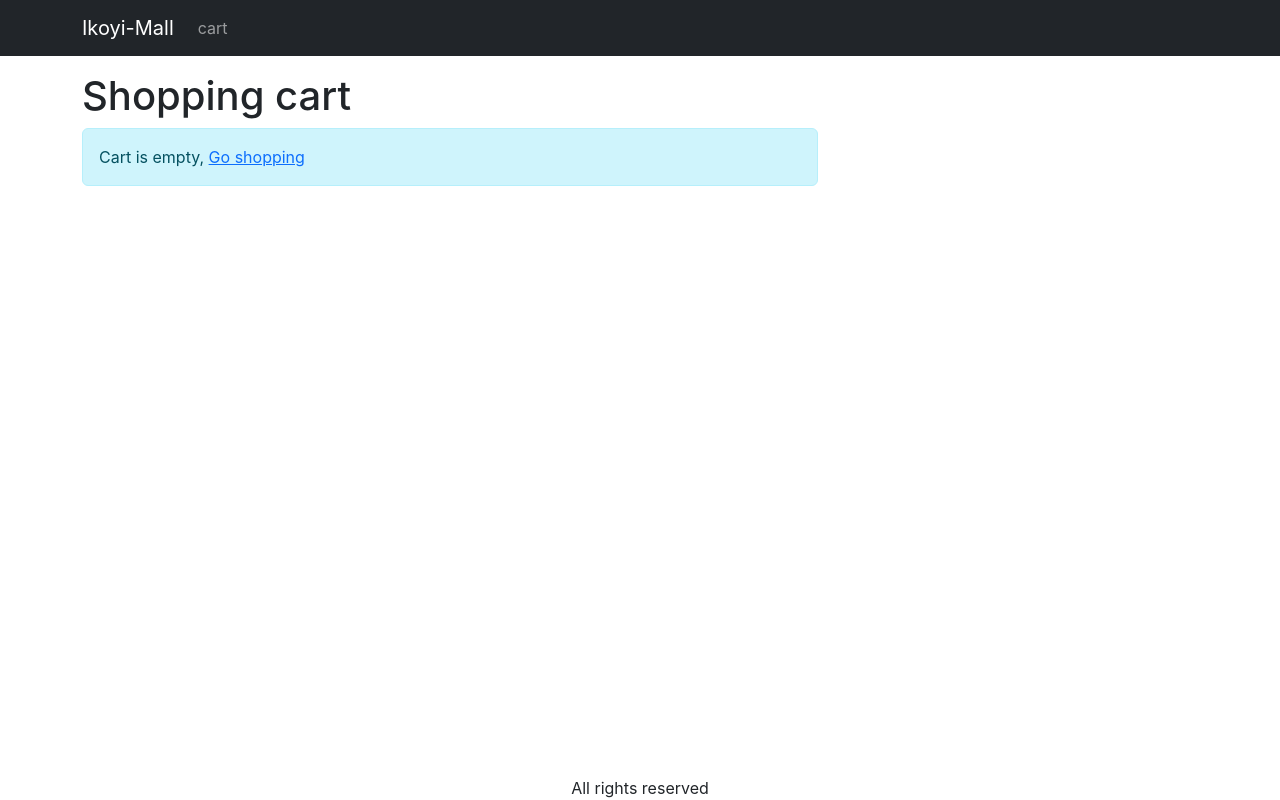
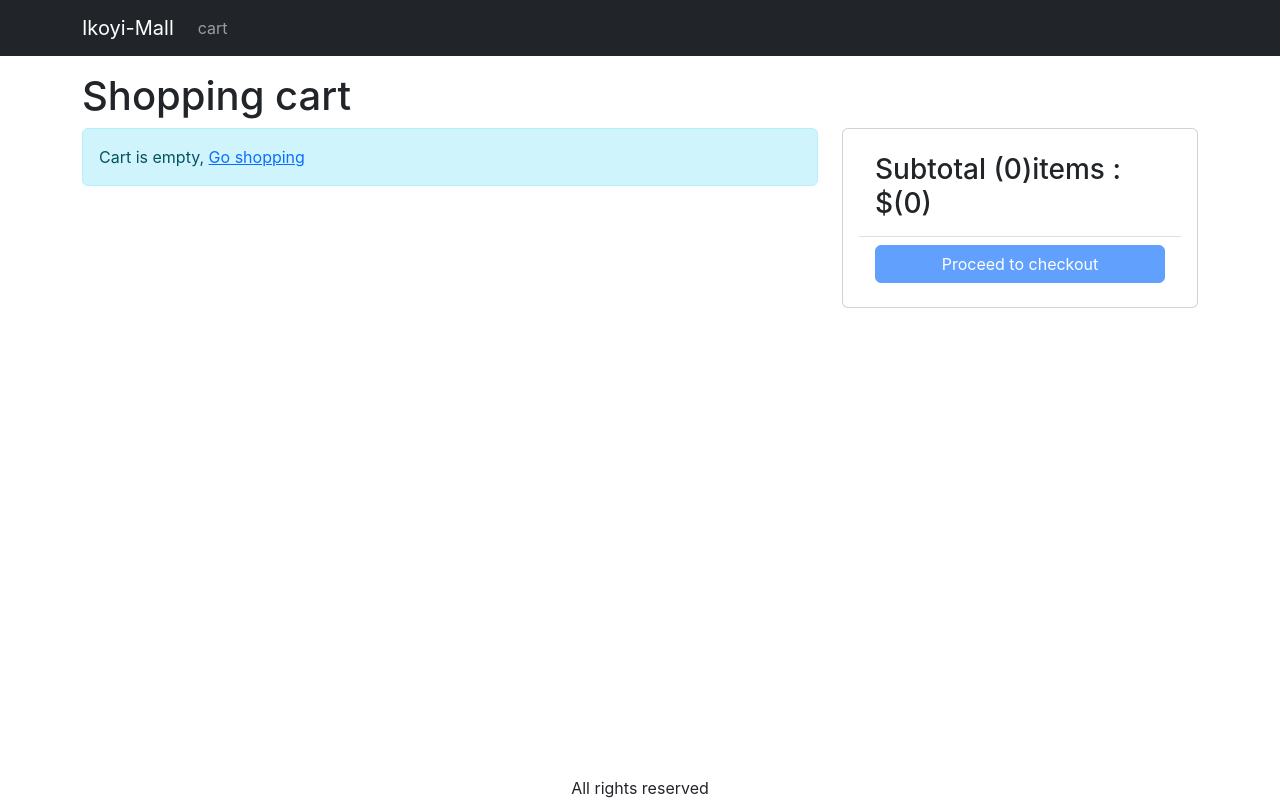
Before and after one commit to chukwuebukaVictor/SHOP-UI, a React (Create React App) app: page /cart in a window 1280 px wide. Built offline with nearby package versions, Linux system fonts and the light colour scheme.

Commit message:
Implement shopping cart functionalities

```diff
--- a/src/App.js
+++ b/src/App.js
@@ -4,7 +4,7 @@ import { Link, BrowserRouter, Routes, Route } from 'react-router-dom';
 // import data from './data';
 import HomeScreen from './screens/HomeScreen';
 import ProductScreen from './screens/ProductScreen';
-import CartScreen from './screens/CartScreen';
+// import CartScreen from './screens/CartScreen';
 import Navbar from 'react-bootstrap/Navbar';
 import Nav from 'react-bootstrap/Nav';
 import Badge from 'react-bootstrap/Badge';
@@ -12,6 +12,7 @@ import Container from 'react-bootstrap/Container';
 import { LinkContainer } from 'react-router-bootstrap';
 import { useContext } from 'react';
 import { Store } from './Store';
+import CartScreen from './screens/CartScreen';
 
 function App() {
   const { state } = useContext(Store);
@@ -30,8 +31,8 @@ function App() {
                   cart
                   {cart.cartItems.length > 0 && (
                     <Badge pill bg="danger">
-                      {/* {cart.cartItems.reduce((a, c) => a + c.quantity, 0)} */}
-                      {cart.cartItems.length}
+                      {cart.cartItems.reduce((a, c) => a + c.quantity, 0)}
+                      {/* {cart.cartItems.length} */}
                     </Badge>
                   )}
                 </Link>
--- a/src/Store.js
+++ b/src/Store.js
@@ -4,7 +4,9 @@ export const Store = createContext();
 
 const initialState = {
   cart: {
-    cartItems: [],
+    cartItems: localStorage.getItem('cartItems')
+      ? JSON.parse(localStorage.getItem('cartItems'))
+      : [],
   },
 };
 
@@ -21,6 +23,7 @@ function reducer(state, action) {
             item._id === existItem._id ? newItem : item
           )
         : [...state.cart.cartItems, newItem];
+      localStorage.setItem('cartItems', JSON.stringify(cartItems));
       return { ...state, cart: { ...state.cart, cartItems } };
     // return {
     //   ...state,
@@ -29,6 +32,14 @@ function reducer(state, action) {
     //     cartItems: [...state.cart.cartItems, action.payload],
     //   },
     // };
+
+    case 'CART_DELETE_ITEM': {
+      const cartItems = state.cart.cartItems.filter(
+        (item) => item._id !== action.payload._id
+      );
+      localStorage.setItem('cartItems', JSON.stringify(cartItems));
+      return { ...state, cart: { ...state.cart, cartItems } };
+    }
     default:
       return state;
   }
--- a/src/components/Product.js
+++ b/src/components/Product.js
@@ -2,9 +2,32 @@ import Card from 'react-bootstrap/Card';
 import Button from 'react-bootstrap/Button';
 import { Link } from 'react-router-dom';
 import Rating from './Rating';
+import axios from 'axios';
+import { useContext } from 'react';
+import { Store } from '../Store';
 
 function Product(props) {
   const { product } = props;
+  const { state, dispatch: ctxDispatch } = useContext(Store);
+  const {
+    cart: { cartItems },
+  } = state;
+
+  const addToCartHandler = async (item) => {
+    const existItem = cartItems.find((x) => x._id === item._id);
+    const quantity = existItem ? existItem.quantity + 1 : 1;
+    const { data } = await axios.get(`/api/products/${item._id}`);
+    if (data.countInStock < quantity) {
+      window.alert('Sorry prduct is out of stock');
+      <Button variant="light">Out of stock</Button>;
+      return;
+    }
+    ctxDispatch({
+      type: 'CART_ADD_ITEM',
+      payload: { ...product, quantity },
+    });
+    // navigate('/cart');
+  };
   return (
     <Card className="product">
       <Link to={`/product/${product.slug}`}>
@@ -16,7 +39,13 @@ function Product(props) {
         </Link>
         <Rating rating={product.rating} numReviews={product.numReviews} />
         <Card.Text>${product.price}</Card.Text>
-        <Button>Add to cart</Button>
+        {product.countInStock > 0 ? (
+          <Button onClick={() => addToCartHandler(product)}>Add to cart</Button>
+        ) : (
+          <Button variant="light" diabbled>
+            Out of stock
+          </Button>
+        )}
       </Card.Body>
     </Card>
   );
--- a/src/index.css
+++ b/src/index.css
@@ -59,5 +59,6 @@ main {
 } */
 
 .img-thumbnail {
-  height: 80px;
+  /* height: 80px; */
+  height: 5rem;
 }
--- a/src/screens/CartScreen.js
+++ b/src/screens/CartScreen.js
@@ -4,14 +4,41 @@ import Row from 'react-bootstrap/Row';
 import Col from 'react-bootstrap/Col';
 import { Helmet } from 'react-helmet-async';
 import MessageBox from '../components/MessageBox';
-import { Button, ListGroup } from 'react-bootstrap';
-import { Link } from 'react-router-dom';
+import Button from 'react-bootstrap/Button';
+import Card from 'react-bootstrap/Card';
+import ListGroup from 'react-bootstrap/ListGroup';
+import { Link, useNavigate } from 'react-router-dom';
+import axios from 'axios';
 
 export default function CartScreen() {
+  const navigate = useNavigate();
   const { state, dispatch: ctxDispatch } = useContext(Store);
   const {
     cart: { cartItems },
   } = state;
+  const updateCartHandler = async (item, quantity) => {
+    const { data } = await axios.get(`/api/products/${item._id}`);
+    if (data.countInStock < quantity) {
+      window.alert('Sorry prduct is out of stock');
+      return;
+    }
+    ctxDispatch({
+      type: 'CART_ADD_ITEM',
+      payload: { ...item, quantity },
+    });
+  };
+
+  const deleteItemHandler = async (item) => {
+    ctxDispatch({
+      type: 'CART_DELETE_ITEM',
+      payload: item,
+    });
+  };
+
+  const checkOutHandler = () => {
+    navigate('signin?redirect=/shipping');
+  };
+
   return (
     <div>
       <Helmet>
@@ -27,7 +54,7 @@ export default function CartScreen() {
           ) : (
             <ListGroup>
               {cartItems.map((item) => (
-                <ListGroup.Item key="item._id">
+                <ListGroup.Item key={item._id}>
                   <Row className="align-items-center">
                     <Col md={4}>
                       <img
@@ -38,11 +65,20 @@ export default function CartScreen() {
                       <Link to={`/product/${item.slug}`}>{item.name}</Link>
                     </Col>
                     <Col md={3}>
-                      <Button variant="light" disabled={item.quantity === 1}>
+                      <Button
+                        onClick={() =>
+                          updateCartHandler(item, item.quantity - 1)
+                        }
+                        variant="light"
+                        disabled={item.quantity === 1}
+                      >
                         <i className="fas fa-minus-circle"></i>
                       </Button>{' '}
                       <span>{item.quantity}</span>{' '}
                       <Button
+                        onClick={() =>
+                          updateCartHandler(item, item.quantity + 1)
+                        }
                         variant="light"
                         disabled={item.quantity === item.countInStock}
                       >
@@ -51,7 +87,10 @@ export default function CartScreen() {
                     </Col>
                     <Col md={3}>${item.price}</Col>
                     <Col md={2}>
-                      <Button variant="light">
+                      <Button
+                        variant="light"
+                        onClick={() => deleteItemHandler(item)}
+                      >
                         <i className="fas fa-trash"></i>
                       </Button>
                     </Col>
@@ -61,7 +100,32 @@ export default function CartScreen() {
             </ListGroup>
           )}
         </Col>
-        <Col md="4"></Col>
+        <Col md="4">
+          <Card>
+            <Card.Body>
+              <ListGroup variant="flush">
+                <ListGroup.Item>
+                  <h3>
+                    Subtotal ({cartItems.reduce((a, c) => a + c.quantity, 0)}
+                    )items : $(
+                    {cartItems.reduce((a, c) => a + c.price * c.quantity, 0)})
+                  </h3>
+                </ListGroup.Item>
+                <ListGroup.Item>
+                  <div className="d-grid">
+                    <Button
+                      onClick={checkOutHandler}
+                      variant="primary"
+                      disabled={cartItems.length === 0}
+                    >
+                      Proceed to checkout
+                    </Button>
+                  </div>
+                </ListGroup.Item>
+              </ListGroup>
+            </Card.Body>
+          </Card>
+        </Col>
       </Row>
     </div>
   );
--- a/src/screens/ProductScreen.js
+++ b/src/screens/ProductScreen.js
@@ -55,6 +55,7 @@ function ProductScreen() {
 
   const addToCartHandler = async () => {
     const { cart } = state;
+    console.log(cart);
     const existItem = cart.cartItems.find((x) => x._id === product._id);
     const quantity = existItem ? existItem.quantity + 1 : 1;
     const { data } = await axios.get(`/api/products/${product._id}`);
@@ -64,7 +65,7 @@ function ProductScreen() {
     }
     ctxDispatch({
       type: 'CART_ADD_ITEM',
-      payload: { ...product, quantity: 1 },
+      payload: { ...product, quantity },
     });
     navigate('/cart');
   };
```
